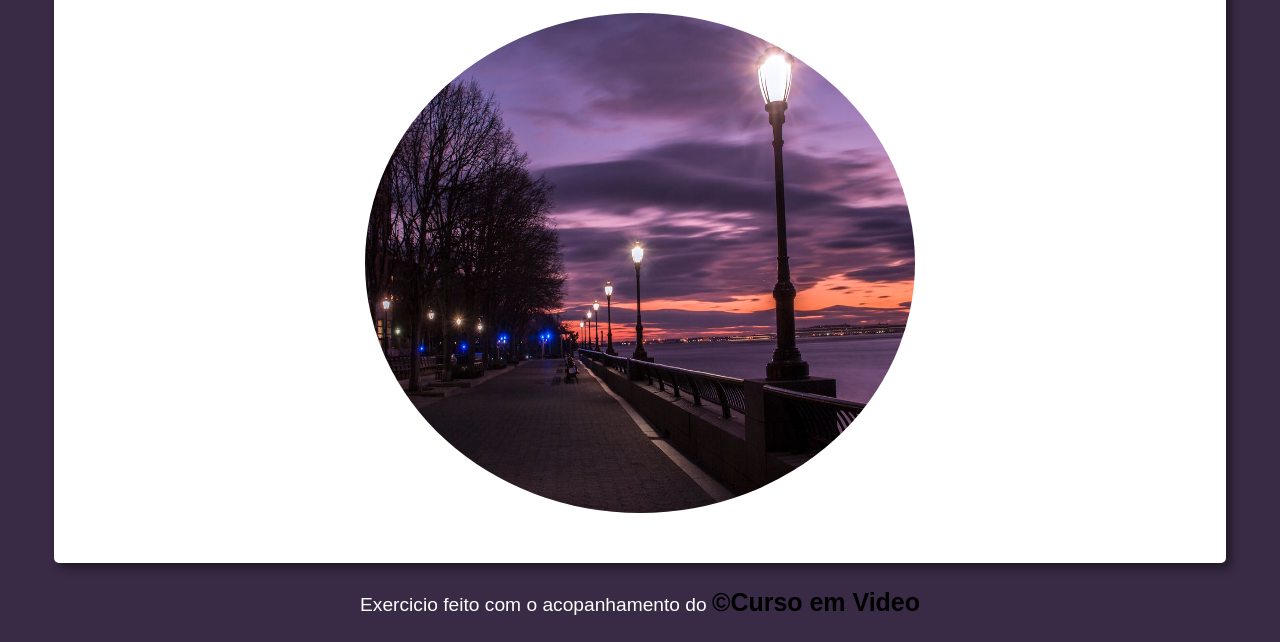
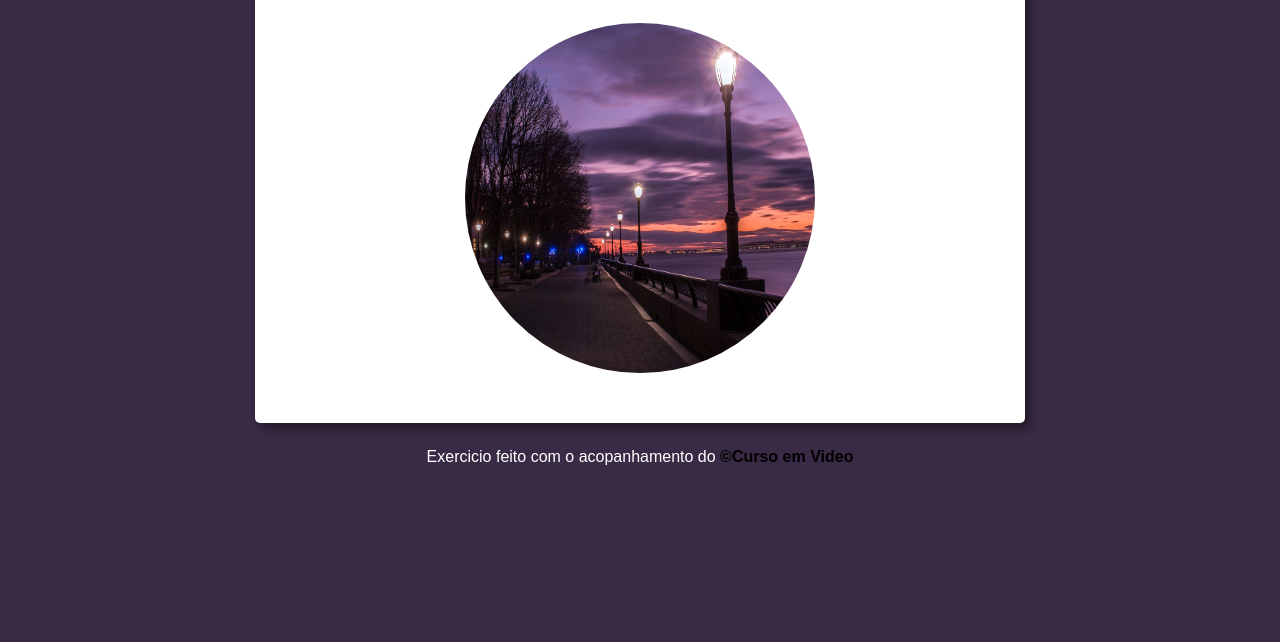
Before and after one commit to DuduMiguel/relogio, a plain HTML site: page index.html in a window 1280 px wide. Shown: the part 164-806 px from the top of the page. Drawn offline with Linux system fonts and the light colour scheme.

Commit message:
atualizações gerais

```diff
--- a/index.html
+++ b/index.html
@@ -6,7 +6,7 @@
     <title>Document</title>
     <link rel="stylesheet" href="style.css">
 </head>
-<body>
+<body onload="carregar()">
     <header>
         <h1>Que horas são?</h1>
     </header>
@@ -15,7 +15,7 @@
 
     <section>
         <div class="horario">Teste</div>
-        <div ><img src="imagens/pexels-artur-roman-158558-1167355.jpg" alt=""></div>
+        <div ><img src="imagens/manha.jpg" alt="foto do dia"></div>
     </section>
 
     <footer>
--- a/script.js
+++ b/script.js
@@ -5,23 +5,24 @@ let minuto = agora.getMinutes()
 const corpo = document.querySelector('body')
 const imagem = document.querySelector('img')
 const resultado = document.querySelector('div')
-
+function carregar() {
     resultado.innerText = `São ${hora}:${minuto} da `
 
-if(hora < 5){
+    if (hora < 5) {
         resultado.innerText += ' madrugada'
         imagem.src = 'imagens/madrugada.jpg'
         corpo.style.background = '#E8C4E6'
-}else if(hora < 12){
+    } else if (hora < 12) {
         resultado.innerText += ' manhã'
         imagem.src = 'imagens/manha.jpg'
         corpo.style.background = '#4E6F46'
-}else if(hora < 18){
+    } else if (hora < 18) {
         resultado.innerText += ' tarde'
         imagem.src = 'imagens/tarde.jpg'
         corpo.style.background = '#BA7975'
-}else{
+    } else {
         resultado.innerText += ' noite'
         imagem.src = 'imagens/noite.jpg'
         corpo.style.background = '#392A45'
     }
+}
--- a/style.css
+++ b/style.css
@@ -19,8 +19,9 @@ h1{
 
 section{
     background-color: white;
-    height: 80vh;
-    max-width: 90vw;
+    min-height: 500px;
+    max-height: 250px;
+    max-width: 750px;
     margin: auto;
     border-radius: 5px;
     padding: 10px;
@@ -36,28 +37,28 @@ div.horario{
 }
 
 img{
-    width: 550px;
-    height: 500px;
+    width: 350px;
+
+    height: 350px;
     border-radius: 50%;
     position: absolute;
     top: 50%;
     left: 50%;
     transform: translate(-50%,-50%);
-    margin-top: 30px;
+    margin-top: 35px;
 }
 
 footer{
     padding: 25px;
     text-align: center;
     color: white;
-    font-size: 1.2em;
 }
 
 footer > p > a{
     text-decoration: none;
     color: black;
     font-weight: bolder;
-    font-size: 1.3em;
+
 }
 
 footer > p > a:hover{
```
Lines whose indentation alone changed are shown as unchanged.
